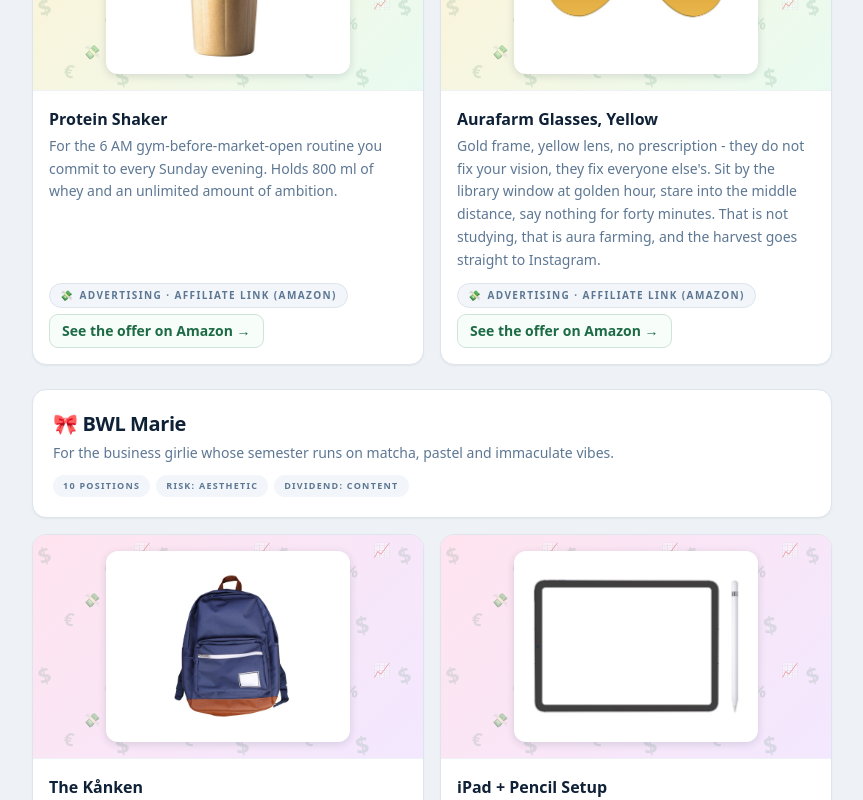
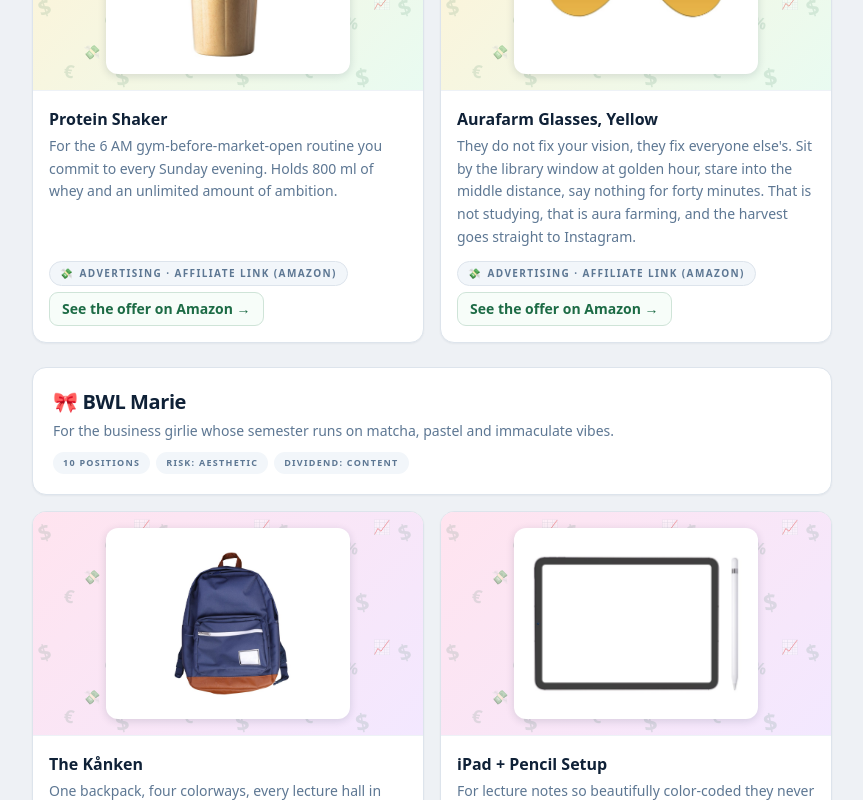
Before and after one commit to nicotriescoding/finance-bro, a Next.js app: page /products in a window 1280 px wide. Shown: the part 1520-2320 px from the top of the page, without its empty margins (208-1071 px from the left). Built offline with nearby package versions, Linux system fonts and the light colour scheme; no server answers.

Commit message:
Bro Shop: drop spec-sheet openers and prices from the nine new blurbs, jokes only
Co-Authored-By: Claude Fable 5.1 <noreply@anthropic.com>
Claude-Session: https://claude.ai/code/session_01ApcDEdQatoWGVCuuXtvTur

```diff
--- a/src/app/products/page.tsx
+++ b/src/app/products/page.tsx
@@ -168,7 +168,7 @@ const BUNDLES: Bundle[] = [
                     alt: "Gold-framed aviator glasses with yellow-tinted lenses",
                 },
                 blurb:
-                    "Gold frame, yellow lens, no prescription - they do not fix your vision, they fix everyone else's. Sit by the library window at golden hour, stare into the middle distance, say nothing for forty minutes. That is not studying, that is aura farming, and the harvest goes straight to Instagram.",
+                    "They do not fix your vision, they fix everyone else's. Sit by the library window at golden hour, stare into the middle distance, say nothing for forty minutes. That is not studying, that is aura farming, and the harvest goes straight to Instagram.",
                 href: amzProduct("B0FP4VVNTS"),
             },
         ],
@@ -239,7 +239,7 @@ const BUNDLES: Bundle[] = [
                     alt: "A pink matcha set: bowl, whisk and a heap of pink matcha powder, seen from above",
                 },
                 blurb:
-                    "Same whisk, same bowl, same price as the green set, except this one is pink and therefore a personality. Ships with the belief that you will do a ceremony every morning. You will do three. After that the bowl holds hair ties - beautifully.",
+                    "The green set is for drinking. The pink one is a personality. Ships with the belief that you will do a ceremony every morning. You will do three. After that the bowl holds hair ties - beautifully.",
                 href: amzProduct("B0F138W228"),
                 note: "Links the ZENS pink set - the one that is actually in stock on amazon.de.",
             },
@@ -270,7 +270,7 @@ const BUNDLES: Bundle[] = [
                     alt: "A brown pebbled faux-leather refillable notebook with a snap strap, closed",
                 },
                 blurb:
-                    "Refillable faux leather with a snap strap, 10 €, for the person who buys a new notebook every semester and writes in it until Wednesday. Page one: colour-coded plan. Page two: 'call Mum'. Pages three to 180: an untouched monument to who you were on October 1st.",
+                    "For the person who buys a new notebook every semester and writes in it until Wednesday. Page one: colour-coded plan. Page two: 'call Mum'. Pages three to 180: an untouched monument to who you were on October 1st.",
                 href: amzProduct("B0BZH3Z25R"),
             },
             {
@@ -280,7 +280,7 @@ const BUNDLES: Bundle[] = [
                     alt: "Slim rectangular sunglasses with a thin gold frame and yellow lenses",
                 },
                 blurb:
-                    "Thin gold rectangle, yellow lens, 17 €. Makes any lecture hall look like a 2004 music video and any group project look like it might get done. You will still not finish the slides - but in the reflection of the iPad you looked incredible not finishing them.",
+                    "Makes any lecture hall look like a 2004 music video and any group project look like it might get done. You will still not finish the slides - but in the reflection of the iPad you looked incredible not finishing them.",
                 href: amzProduct("B0CRNXH7GP"),
             },
         ],
@@ -457,7 +457,7 @@ const BUNDLES: Bundle[] = [
                     alt: "A black retro flip clock showing 2:00 AM",
                 },
                 blurb:
-                    "Retro flip digits, silent movement, no snooze. Every flap is one hour closer to the exam, and at night it flaps loud enough to count as a study partner. 2:00 AM is not a time - it is the chapter you are on, and it is three of fourteen.",
+                    "Every flap is one hour closer to the exam, and at night it flaps loud enough to count as a study partner. 2:00 AM is not a time - it is the chapter you are on, and it is three of fourteen.",
                 href: amzProduct("B0D6GH3P3M"),
             },
             {
@@ -527,7 +527,7 @@ const BUNDLES: Bundle[] = [
                     alt: "A brushed aluminium name plate engraved with 'SENIOR ANALYST (unpaid, self-appointed)'",
                 },
                 blurb:
-                    "Brushed aluminium, laser-engraved, self-adhesive, 6 €, three lines of your choosing. From the desk: 'SENIOR ANALYST (unpaid, self-appointed)'. 'DO NOT DISTURB - BUILDING IN PUBLIC'. 'FOUNDER. OF THIS DESK.' 'OPEN TO WORK (since 2023)'. 'CEO - Chief Excel Officer'. The workshop engraves whatever you type; the shared-flat fridge is the last door where the title still impresses anyone.",
+                    "Three lines, laser-engraved, no questions asked. From the desk: 'SENIOR ANALYST (unpaid, self-appointed)'. 'DO NOT DISTURB - BUILDING IN PUBLIC'. 'FOUNDER. OF THIS DESK.' 'OPEN TO WORK (since 2023)'. 'CEO - Chief Excel Officer'. The workshop engraves whatever you type; the shared-flat fridge is the last door where the title still impresses anyone.",
                 href: amzProduct("B0DHZL2QGP"),
                 note: "The listing is meant for Italian holiday-rental codes. The workshop does not read what it engraves.",
             },
@@ -538,7 +538,7 @@ const BUNDLES: Bundle[] = [
                     alt: "Black metal A and Z bookends holding a row of books on a desk",
                 },
                 blurb:
-                    "Black metal, heavy enough to hold up five books and one personal brand. Spines face the webcam, pages face nobody: A to Z, exactly the range you plan to read. Ninety percent of the value is the video-call background; the other ten is never having to open Atomic Habits again.",
+                    "Heavy enough to hold up five books and one personal brand. Spines face the webcam, pages face nobody: A to Z, exactly the range you plan to read. Ninety percent of the value is the video-call background; the other ten is never having to open Atomic Habits again.",
                 href: amzProduct("B0FWRJ6Y19"),
             },
         ],
@@ -656,7 +656,7 @@ const BUNDLES: Bundle[] = [
                     alt: "A crystal wine decanter with a splash of white wine in it",
                 },
                 blurb:
-                    "Crystal decanter, two glasses. Turns a 4.99 € Rioja into 'something I picked up in Bordeaux' - decanting removes the sediment and the price tag. Nobody at the party knows what it does; nobody asks a man holding a decanter either. Doubles as a very expensive Aperol pitcher at 1 AM.",
+                    "Turns a 4.99 € Rioja into 'something I picked up in Bordeaux' - decanting removes the sediment and the price tag. Nobody at the party knows what it does; nobody asks a man holding a decanter either. Doubles as a very expensive Aperol pitcher at 1 AM.",
                 href: amzProduct("B0DX24FYF8"),
             },
             {
@@ -666,7 +666,7 @@ const BUNDLES: Bundle[] = [
                     alt: "A crystal tumbler of whiskey with smoke rising from it",
                 },
                 blurb:
-                    "Torch, wood chips, two glasses. Lets you set a whiskey on fire in front of people who watched you fail Cost Accounting six hours ago. Six smoke flavours, and every one of them tastes like 'I have processed the grade'. The smoke alarm joins in around round two - that is the applause.",
+                    "Lets you set a whiskey on fire in front of people who watched you fail Cost Accounting six hours ago. Six smoke flavours, and every one of them tastes like 'I have processed the grade'. The smoke alarm joins in around round two - that is the applause.",
                 href: amzProduct("B0BJV68C17"),
             },
         ],
```
